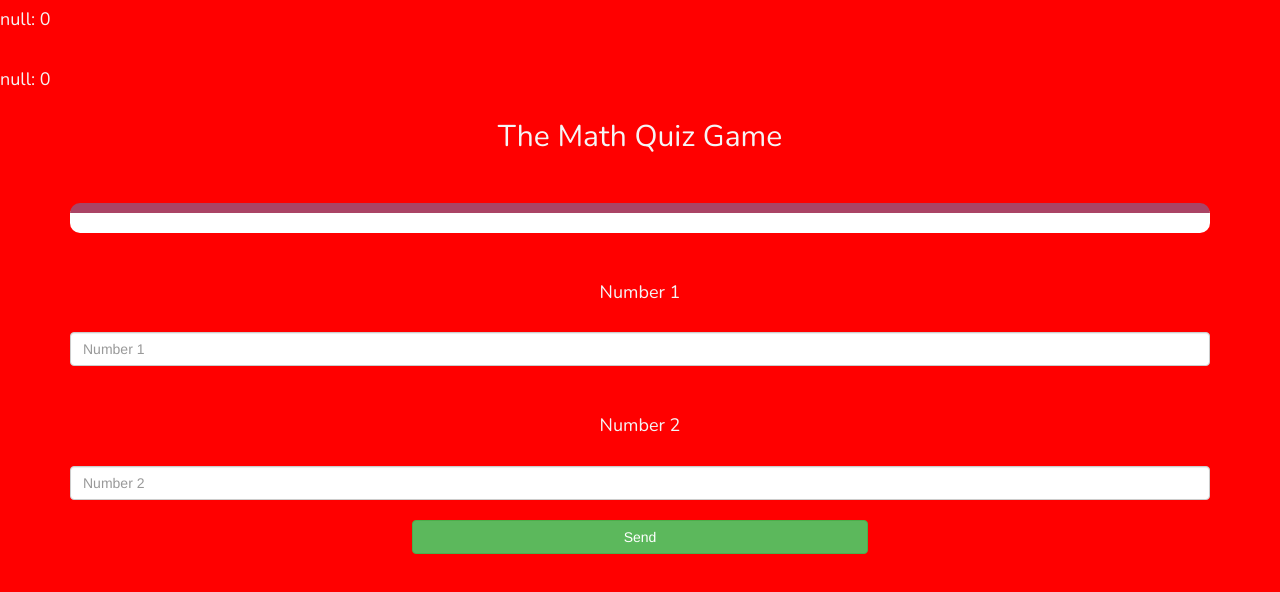
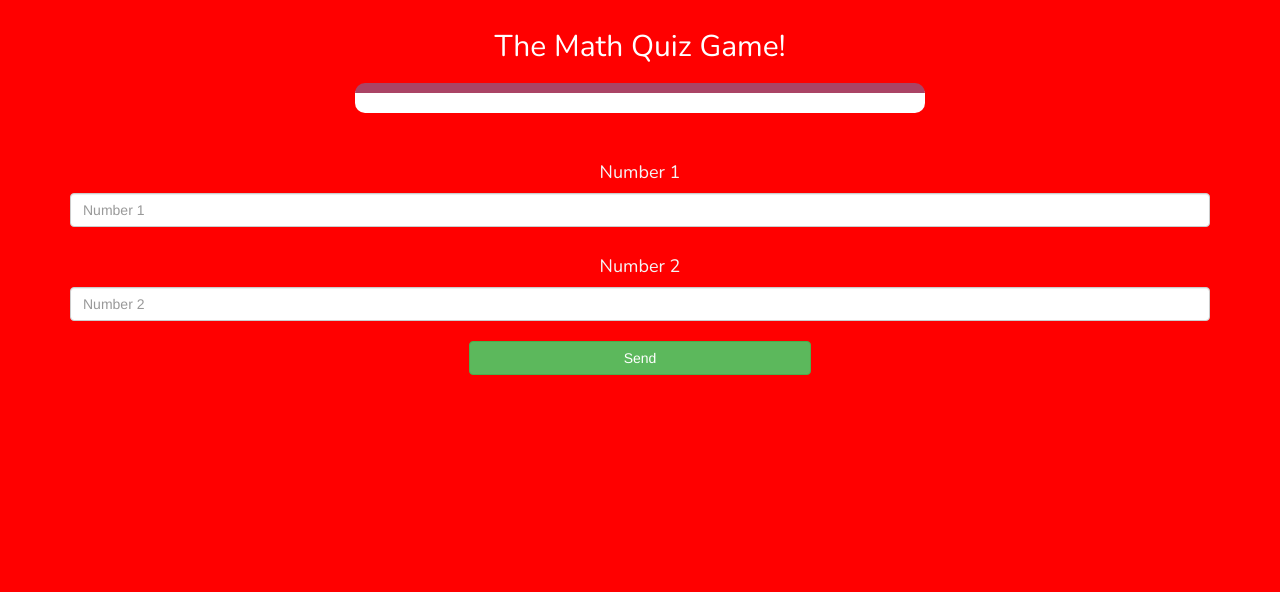
Before and after one commit to Roshan-Sivakumar/number, a plain HTML site: page page.html in a window 1280 px wide. Drawn offline with nearby package versions, Linux system fonts and the light colour scheme.

Commit message:
Update page.html

```diff
--- a/page.html
+++ b/page.html
@@ -34,22 +34,26 @@
 </head>
 
 <body>
-    <h4 id="player1name"></h4><span id="player1score"></span>
-    <br>
-    <h4 id="player2name"></h4><span id="player2score"></span>
-    <div class="container">
-        <center>
-            <h2>The Math Quiz Game</h2><br>
-            <h3 id="question"></h3>
-            <h3 id="answer"></h3>
-            <div id="output"></div><br><br>
-            <h4 id="number1">Number 1</h4><br>
-            <input class="form-control" id="number1input" type="text" placeholder="Number 1"><br><br>
-            <h4 id="number2">Number 2</h4><br>
-            <input class="form-control" id="number2input" type="text" placeholder="Number 2"><br>
-            <button onclick="send()" style="width: 40%;" class="btn btn-success">Send</button>
-        </center>
-    </div>
+    <h4 id="player1_name"></h4> <span id="player1_score"></span>
+<h4 id="player2_name"></h4> <span id="player2_score"></span>
+
+<div class="container">
+	<center>
+		<h2 style="color: white;">The Math Quiz Game!</h2>
+		<h3 id="player_question"></h3>
+		<h3 id="player_answer"></h3>
+		<div id="output" class="col-lg-6"> </div>
+		<br>
+		<br>
+		<h4>Number 1</h4>
+		<input type="text" id="number1" class="form-control" placeholder="Number 1">
+		<br>
+		<h4>Number 2</h4>
+		<input type="text" id="number2" class="form-control" placeholder="Number 2">
+		<br>
+		<button onclick="send()" class="btn btn-success" style="width: 30%;">Send</button>
+	</center>
+</div>
 </body>
 <script src="page.js"></script>
 </html>
```
